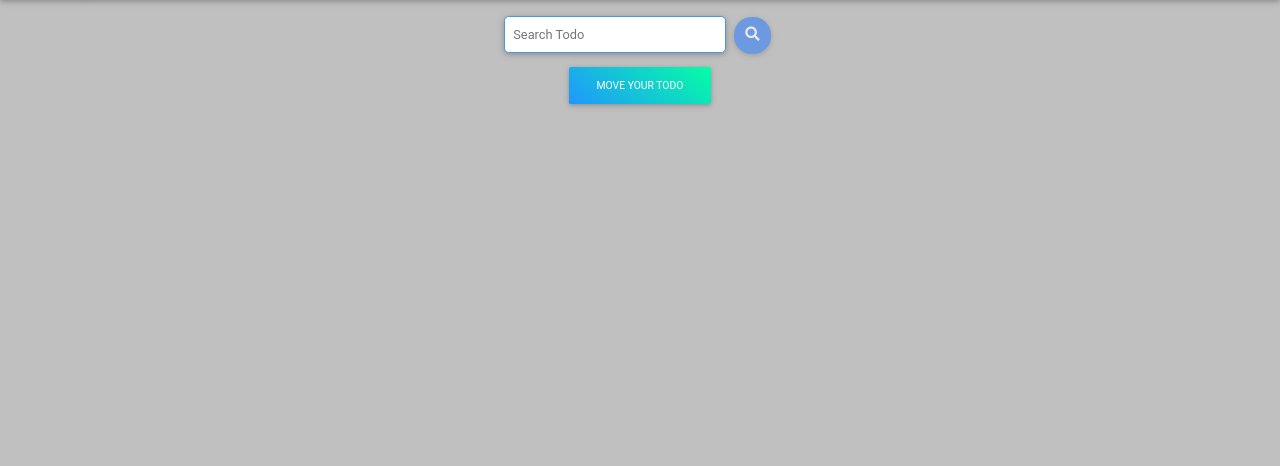
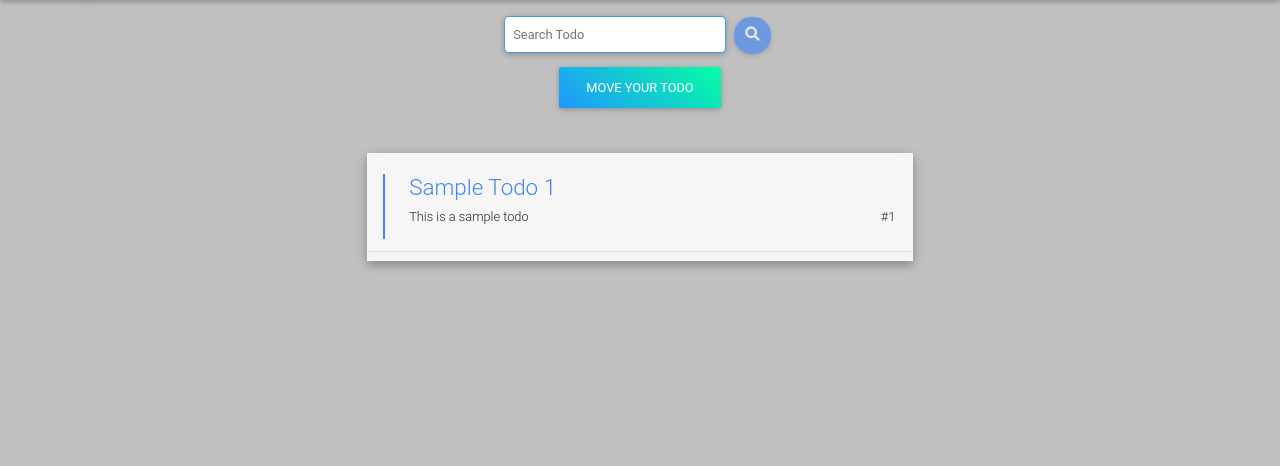
Before and after one commit to kiranparajuli589/Moving-Todo, a Django app: page / in a window 1280 px wide. Shown: the part 52-518 px from the top of the page. Run offline with Django 3.2, Linux system fonts and the light colour scheme; data comes from the database, SQL or seed files in the repository; data that the repository does not hold is empty; some libraries are stand-ins or nearby versions.

Commit message:
Fresh start updates

```diff
--- a/static/css/main.css
+++ b/static/css/main.css
@@ -68,3 +68,6 @@
     75%     {color:red;}
     100%    {color:black;}
 }
+#show-shifter {
+    font-size: 16px;
+}
--- a/templates/todo/index.html
+++ b/templates/todo/index.html
@@ -2,7 +2,7 @@
 {% load static %}
 <html lang="en">
 <head>
-    <meta charset="UTF-8">
+    <meta charset="UTF-8" />
     <title>ToDo</title>
     <meta http-equiv="X-UA-Compatible" content="IE=edge,chrome=1" />
     <meta content='width=device-width, initial-scale=1.0, maximum-scale=1.0, user-scalable=0' name='viewport' />
@@ -127,8 +127,7 @@
 
       <!-- Change class .modal-sm to change the size of the modal -->
       <div class="modal-dialog modal-sm" role="document">
-
-
+          <form>
               <div class="modal-content">
                   <div class="modal-header" style="background: #4285f4!important; color: white;">
                     <h4 class="modal-title w-100" id="myModalLabel">Create Todo</h4>
@@ -136,21 +135,19 @@
                       <span aria-hidden="true">&times;</span>
                     </button>
                   </div>
-            <form method="POST">
                     {%csrf_token%}
                     <div class="modal-body">
                     <!-- Material input -->
                         <div class="md-form">
-    <!--                <input type="number" id="position" class="form-control" placeholder="Position" min="{{minimum}}" max="10000">-->
-                    <input type="text" id="subject" class="form-control" placeholder="Subject">
-                    <input type="text" id="content" class="form-control" placeholder="Content">
+                            <input type="text" id="subject" class="form-control" placeholder="Subject" required="required" />
+                            <input type="text" id="content" class="form-control" placeholder="Content" required="required" />
                         </div>
                   </div>
                   <div class="modal-footer">
-                <button id="create" type="submit" class="btn btn-primary btn-sm">Save changes</button>
+                    <button id="create" type="submit" class="btn btn-primary btn-sm">Create</button>
+                  </div>
                 </div>
           </form>
-        </div>
       </div>
     </div>
     <!-- Central Modal Small -->
@@ -163,16 +160,20 @@
             $(function () {
                 $('[data-toggle="tooltip"]').tooltip();
             });
-            function scrollAndColor(id) {
+            function colorTitle(id){
+                if(!$("#"+id).find('.content_title').hasClass("anim")) {
+                    $("#"+id).find('.content_title').addClass("anim");
+                    setTimeout('$("#"+id).find(\'.content_title\').removeClass("anim");', 4000);
+                }
+            }
+
+            function scroll(id) {
                 $("body,html").animate(
                 {
                     scrollTop: $("#"+id).offset().top - 700
                 },
                 600); //speed//
-                if(!$("#"+id).find('.content_title').hasClass("anim")) {
-                    $("#"+id).find('.content_title').addClass("anim");
-                    setTimeout('$("#"+id).find(\'.content_title\').removeClass("anim");', 4000);
-                }
+
             }
             $(document).on('click', '#js-top', function (e) {
                 e.preventDefault();
@@ -221,14 +222,15 @@
 
                         if (data.message === 'nonunique') {
                             $('<div class="text-danger error-message" style="font-size: 13px;font-weight: bold;">Todo with this Element title already exists.</div>')
-                            .insertAfter($("#subject"));
-                            // .delay(2000)
-                            // .fadeOut(function() {
-                            //     $(this).remove();
-                            // });
+                            .insertAfter($("#subject"))
+                            .delay(2000)
+                            .fadeOut(function() {
+                                $(this).remove();
+                            });
                             $("#subject").attr('style', 'border-bottom:2px solid red;');
                         }
                         else {
+                            console.log(data.message);
                             $(".error-message").hide();
                             $("#subject").removeAttr('style');
                             let ele = $("#1").clone();
@@ -236,9 +238,15 @@
                             (ele.find('h3.content_title').text(subject));
                             ele.find('.content-pos').text('#'+data.position);
                             ele.find('.content-text').text(content);
+                            $('html, body').animate({
+                                scrollTop: $('html, body').height()
+                            }, 'slow');
                             orderContainerId();
                             toggleButton();
-                            scrollAndColor(data.position);
+                            colorTitle(data.position);
+
+                            $("#subject").val("");
+                            $("#content").val("");
                         }
 
 
@@ -253,7 +261,8 @@
                 $(this).parent().parent().prependTo(".todos");
                 orderContainerId();
                 toggleButton();
-                scrollAndColor('1');
+                scroll('1');
+                colorTitle('1');
                 $.ajax({
                     type: 'POST',
                     url: '{% url 'top' %}',
@@ -286,18 +295,18 @@
                     success: function (data) {
                         orderContainerId();
                         toggleButton();
-                        scrollAndColor(data.total);
+                        colorTitle(data.total);
                     }
                 });
             });
             //move up
             $(document).on('click', '.up', function (e) {
                 let id = $(this).parent().parent().attr('id');
-                id = (id - 1).toString();
+                idd = (id - 1).toString();
                 $(this).parent().parent().fadeOut(200);
-                $("#"+id).fadeOut("slow");
-                $(this).parent().parent().insertBefore("#"+id);
-                $("#"+id).fadeIn("slow");
+                $("#"+idd).fadeOut("slow");
+                $(this).parent().parent().insertBefore("#"+idd);
+                $("#"+idd).fadeIn("slow");
                 $(this).parent().parent().show().fadeIn(200);
                 toggleButton();
                 $.ajax({
@@ -309,6 +318,7 @@
                     },
                     dataType: 'json',
                     success: function (e) {
+                        colorTitle(id);
                         orderContainerId();
                         toggleButton()
                     }
@@ -317,12 +327,12 @@
             //move down
             $(document).on('click', '.down', function (e) {
                 let id = parseInt($(this).parent().parent().attr('id'));
-                id = id + 1;
+                idd = id + 1;
                 $(this).parent().parent().fadeOut(200);
-                $("#"+id).fadeOut("slow");
+                $("#"+idd).fadeOut("slow");
                 $(this).parent().parent()
-                .insertAfter("#"+id);
-                $("#"+id).fadeIn("slow");
+                .insertAfter("#"+idd);
+                $("#"+idd).fadeIn("slow");
                 $(this).parent().parent().show().fadeIn(200);
 
                 toggleButton();
@@ -335,6 +345,7 @@
                     },
                     dataType: 'json',
                     success: function (e) {
+                        colorTitle(id);
                         orderContainerId();
                         toggleButton()
                     }
@@ -365,7 +376,8 @@
                         }
                         orderContainerId();
                         toggleButton();
-                        scrollAndColor(to);
+                        colorTitle(to);
+                        scroll(to);
                     }
                 });
             }
--- a/todo/views.py
+++ b/todo/views.py
@@ -8,6 +8,12 @@
 
 
 def index(request):
+    try:
+        t = Todo.objects.create(position=1,
+                                element_title="Sample Todo 1",
+                                content="This is a sample todo")
+    except IntegrityError:
+        pass
     todo = Todo.objects.order_by('position')
     element_names_array = []
     for t in todo:
@@ -61,7 +67,7 @@
     if request.method == "POST":
         pos = request.POST.get('position')
         ts = Todo.objects.get(position=pos)
-        ts1 = Todo.objects.get(position=int(pos)+1)
+        ts1 = Todo.objects.get(position=int(pos)-1)
         # swapping position values
         ts.position, ts1.position = ts1.position, ts.position
         ts.save()
@@ -75,8 +81,9 @@
 def to_down(request):
     if request.method == "POST":
         pos = request.POST.get('position')
+        print(pos)
         ts = Todo.objects.get(position=pos)
-        ts1 = Todo.objects.get(position=int(pos)-1)
+        ts1 = Todo.objects.get(position=int(pos)+1)
         # swapping position values
         ts.position, ts1.position = ts1.position, ts.position
         ts.save()
@@ -134,6 +141,7 @@
                 element_title=subject,
                 content=content
             )
+            todo.save()
             data = {
                 'message': 'unique',
                 'position': todo.position
```
Lines whose indentation alone changed are shown as unchanged.
